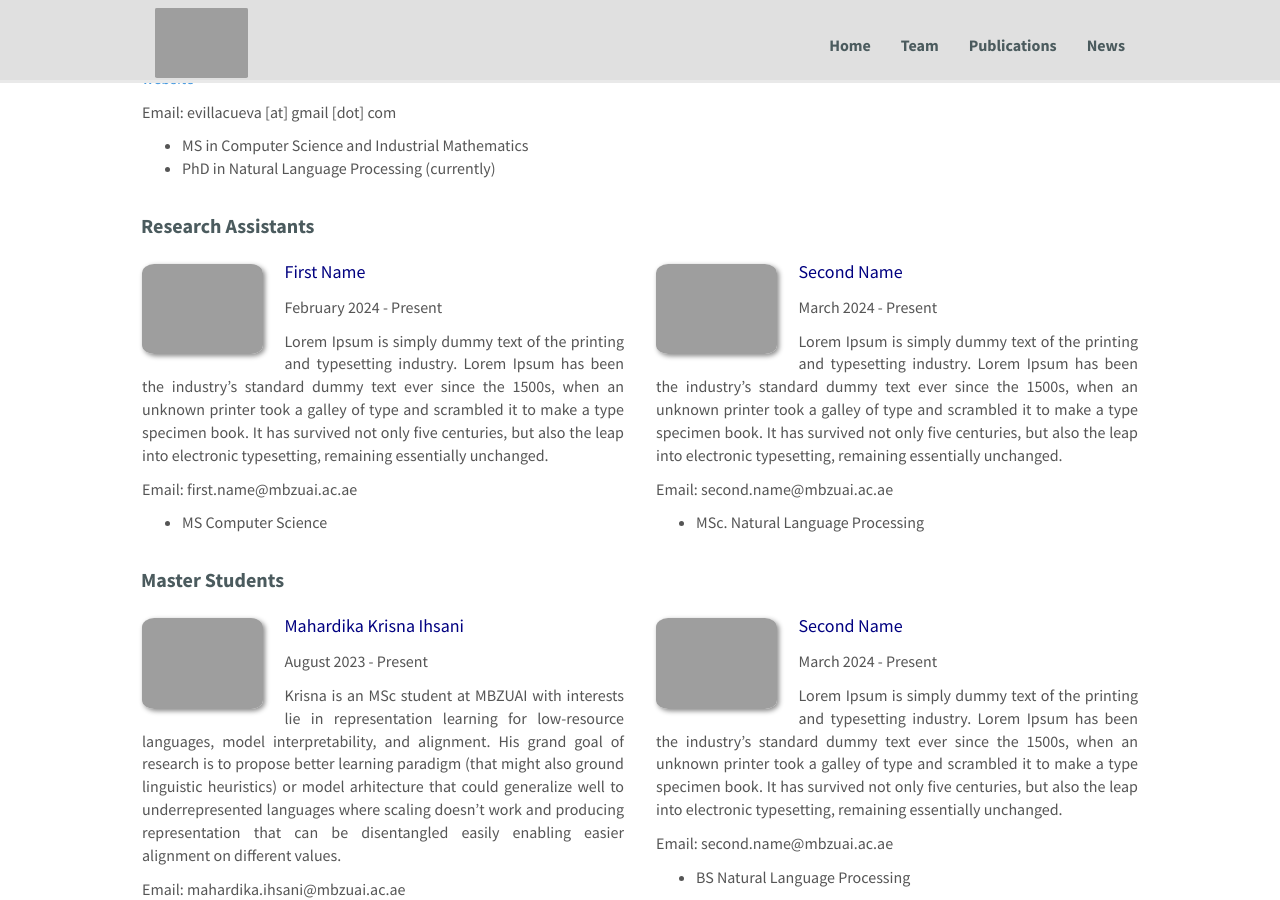
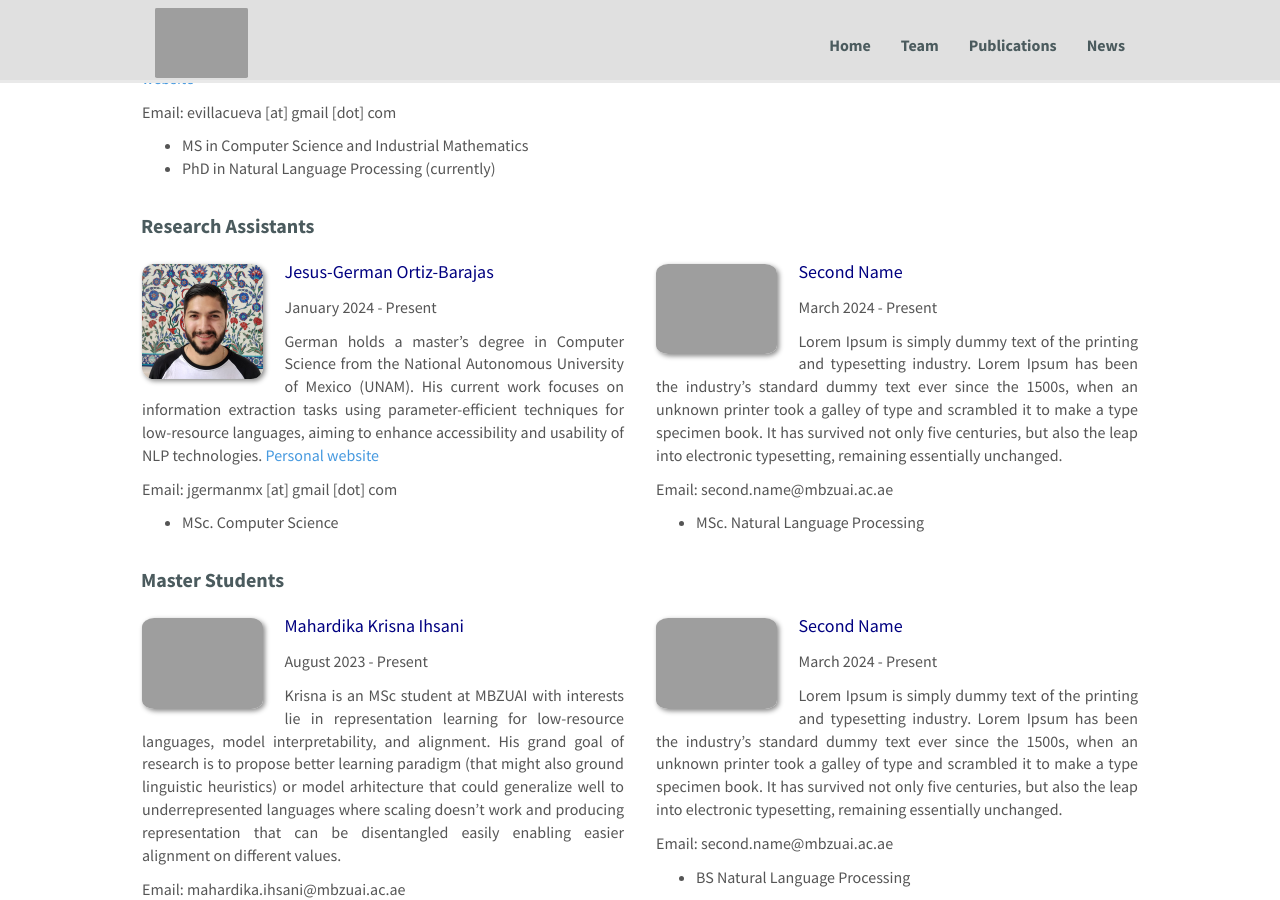
Before and after one commit to RiTUAL-MBZUAI/web, a Jekyll site: the page built from _pages/team.md, in a window 1280 px wide and 900 px high, scrolled down 1256 px. Built offline with Jekyll 4.4.1, drawn with Linux system fonts in a browser that asks for light colours; nearby versions of some CDN libraries.

Commit message:
Adding german's info

```diff
--- a/_data/ra.yml
+++ b/_data/ra.yml
@@ -1,10 +1,10 @@
-- name: First Name
-  photo: verdoes1.jpg
-  duration:  February 2024 - Present
-  info: Lorem Ipsum is simply dummy text of the printing and typesetting industry. Lorem Ipsum has been the industry's standard dummy text ever since the 1500s, when an unknown printer took a galley of type and scrambled it to make a type specimen book. It has survived not only five centuries, but also the leap into electronic typesetting, remaining essentially unchanged.
-  email: first.name@mbzuai.ac.ae
+- name: Jesus-German Ortiz-Barajas
+  photo: jgerman.jpg
+  duration:  January 2024 - Present
+  info: German holds a master's degree in Computer Science from the National Autonomous University of Mexico (UNAM). His current work focuses on information extraction tasks using parameter-efficient techniques for low-resource languages, aiming to enhance accessibility and usability of NLP technologies. [Personal website](https://jgermanob.github.io/)
+  email: jgermanmx [at] gmail [dot] com
   number_educ: 1
-  education1: MS Computer Science
+  education1: MSc. Computer Science
   education2:
   education3:
   education4:
```
Also changed, not shown: images/teampic/jgerman.jpg (added).
